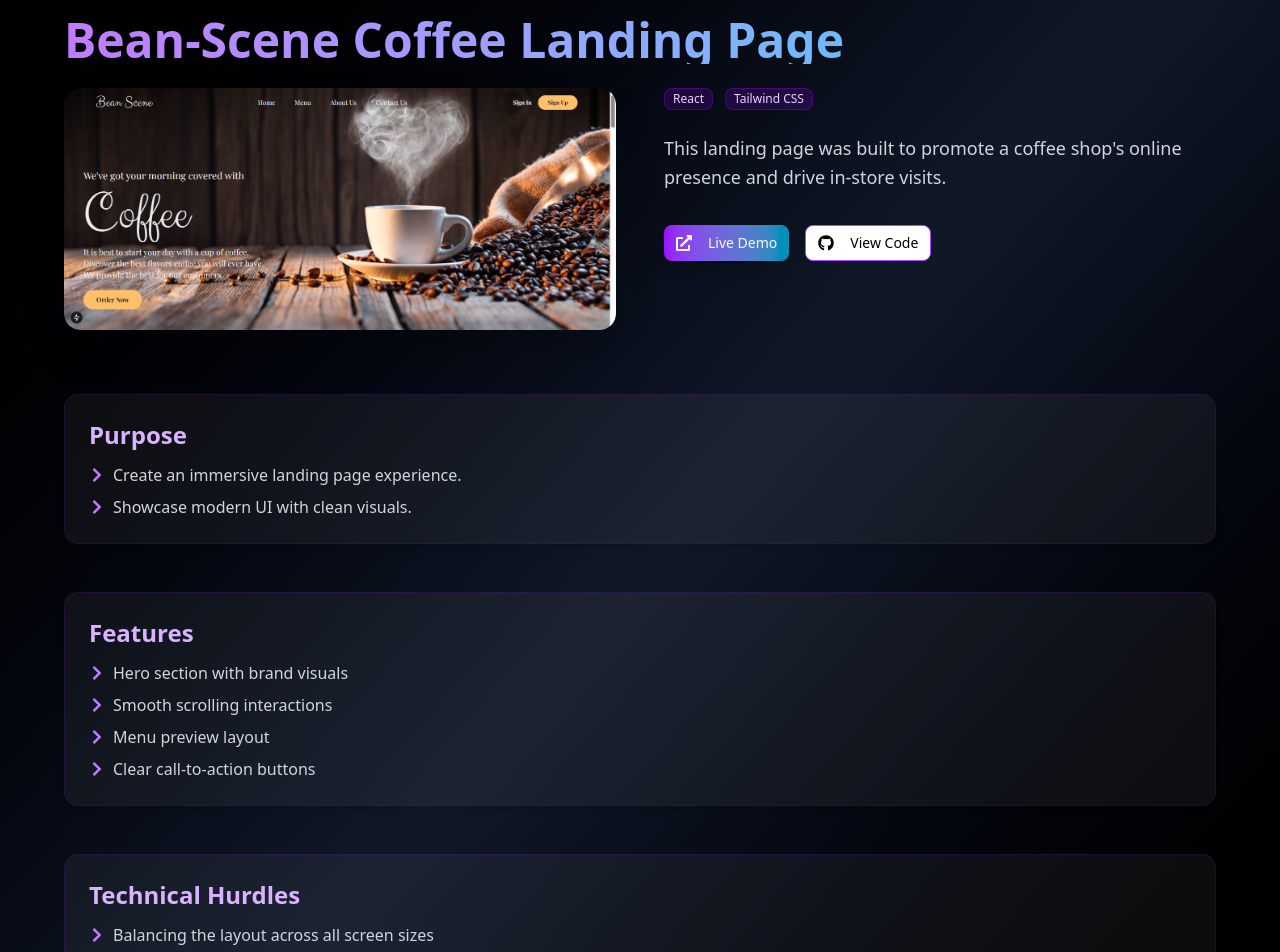
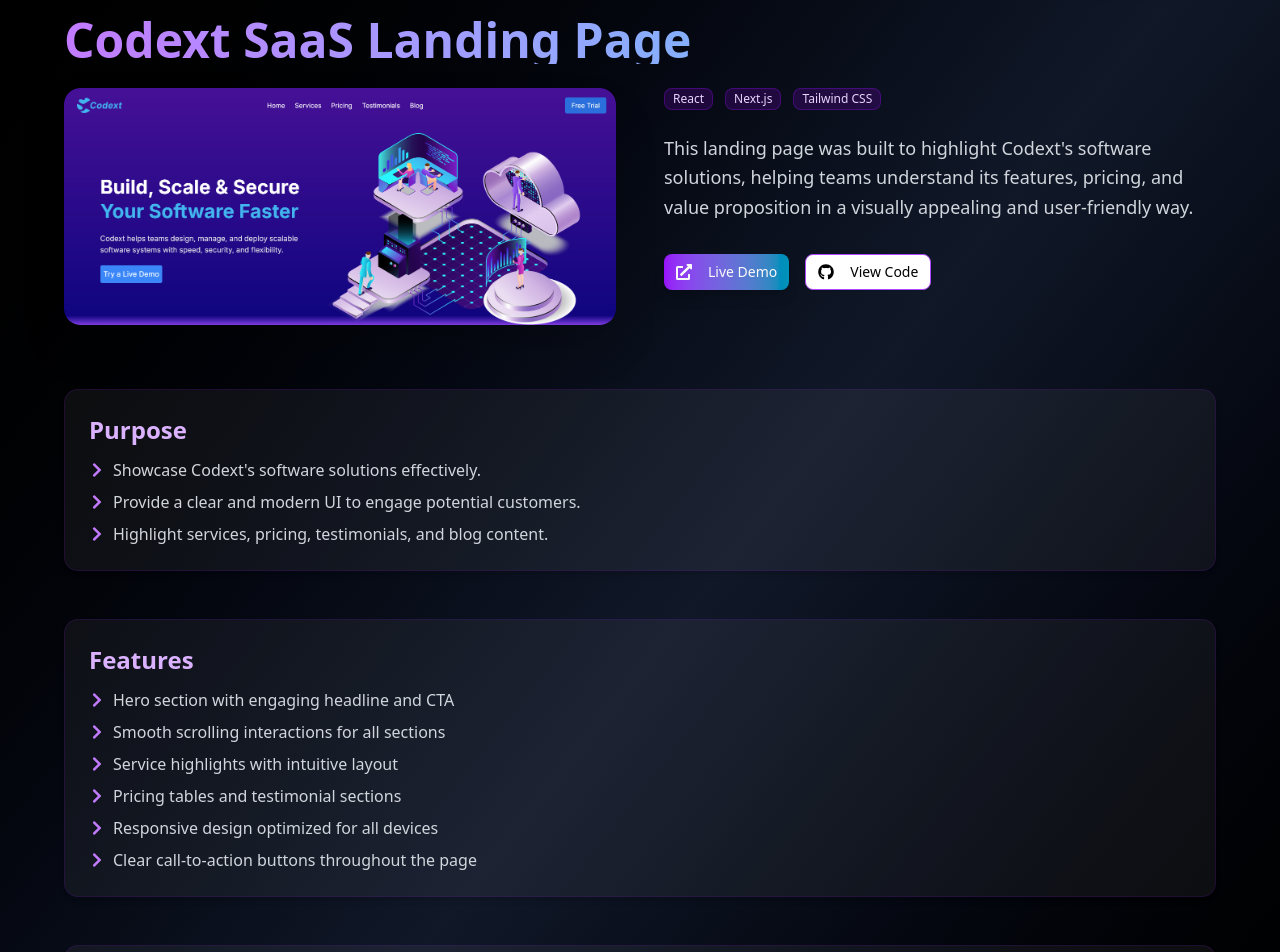
Before and after one commit to Majeedatwahab/My-Portfolio, a Next.js app: page /projects/1 in a window 1280 px wide. Shown: the part 140-1092 px from the top of the page. Built offline with nearby package versions, Linux system fonts and the light colour scheme.

Commit message:
Added a new Project

```diff
--- a/app/components/Projects.jsx
+++ b/app/components/Projects.jsx
@@ -16,15 +16,14 @@
 
         {
             "id": 1,
-            "title": "Bean-Scene Coffee Landing Page",
-            "description": "A sleek and modern coffee shop landing page designed to attract customers with an inviting UI and seamless navigation.",
-            "image": "/assets/cafe-landing-page.png",
+            "title": "Codext SaaS Landing Page",
+            "description": "A modern and responsive SaaS landing page designed to showcase Codext’s software solutions with a professional UI and smooth user experience.",
+            "image": "/assets/saas-landing.png",
             "category": "web",
-            "technologies": ["React", "Tailwind CSS"],
-            "demoUrl": "https://bean-scene-coffee-landing-page.vercel.app/",
-            "githubUrl": "https://github.com/Majeedatwahab/bean-scene-coffee-landing-page",
-            "fullDescription":
-                "Bean-Scene Coffee Landing Page is a visually engaging and fully responsive website that highlights premium coffee blends, features a beautifully designed menu, and encourages customer engagement through intuitive UI elements. Optimized for performance and accessibility, ensuring a delightful user experience."
+            "technologies": ["React", "Tailwind CSS", "Next.js"],
+            "demoUrl": "https://codext-saas-landing-page.vercel.app/",
+            "githubUrl": "https://github.com/Majeedatwahab/codext-saas-landing-page",
+            "fullDescription": "Codext SaaS Landing Page is a fully responsive and visually appealing website built to highlight Codext's software solutions. It features engaging hero sections, service highlights, pricing tables, testimonials, and blog previews. Optimized for performance, accessibility, and SEO, it ensures a seamless user experience across devices while effectively communicating Codext’s value proposition."
         },
 
         {
--- a/app/projects/[id]/page.jsx
+++ b/app/projects/[id]/page.jsx
@@ -10,34 +10,40 @@
 
 const projects = [
     {
-        id: 1,
-        title: "Bean-Scene Coffee Landing Page",
-        description: "A sleek and modern coffee shop landing page designed to attract customers with an inviting UI and seamless navigation.",
-        image: "/assets/cafe-landing-page.png",
-        fullDescription:
-            "This landing page was built to promote a coffee shop's online presence and drive in-store visits.",
-        technologies: ["React", "Tailwind CSS"],
-        demoUrl: "https://bean-scene-coffee-landing-page.vercel.app/",
-        githubUrl: "https://github.com/Majeedatwahab/bean-scene-coffee-landing-page",
-        purpose: [
-            "Create an immersive landing page experience.",
-            "Showcase modern UI with clean visuals.",
+        "id": 1,
+        "title": "Codext SaaS Landing Page",
+        "description": "A sleek and modern SaaS landing page designed to showcase Codext's software solutions with an engaging UI and seamless navigation.",
+        "image": "/assets/saas-landing.png",
+        "fullDescription": "This landing page was built to highlight Codext's software solutions, helping teams understand its features, pricing, and value proposition in a visually appealing and user-friendly way.",
+        "technologies": ["React", "Next.js", "Tailwind CSS"],
+        "demoUrl": "https://codext-saas-landing-page.vercel.app/",
+        "githubUrl": "https://github.com/Majeedatwahab/codext-saas-landing-page",
+        "purpose": [
+            "Showcase Codext's software solutions effectively.",
+            "Provide a clear and modern UI to engage potential customers.",
+            "Highlight services, pricing, testimonials, and blog content."
         ],
-        features: [
-            "Hero section with brand visuals",
-            "Smooth scrolling interactions",
-            "Menu preview layout",
-            "Clear call-to-action buttons",
+        "features": [
+            "Hero section with engaging headline and CTA",
+            "Smooth scrolling interactions for all sections",
+            "Service highlights with intuitive layout",
+            "Pricing tables and testimonial sections",
+            "Responsive design optimized for all devices",
+            "Clear call-to-action buttons throughout the page"
         ],
-        TechnicalHurdles: [
-            "Balancing the layout across all screen sizes",
-            "Maintaining sharp image quality while optimizing load time",
+        "TechnicalHurdles": [
+            "Creating a responsive layout that works seamlessly across devices",
+            "Optimizing performance while using high-quality images and animations",
+            "Ensuring smooth scrolling and section linking in a SPA environment"
         ],
-        LessonsLearned: [
-            "Improved Tailwind component structuring",
-            "Mastered gradient overlays for hero sections",
-        ],
+        "LessonsLearned": [
+            "Improved structuring of React components and Tailwind styling",
+            "Enhanced understanding of responsive design for SaaS applications",
+            "Learned how to integrate smooth scrolling and section linking in Next.js",
+            "Gained experience designing professional SaaS landing pages"
+        ]
     },
+
 
     {
         id: 2,
```
Also changed, not shown: public/assets/saas-landing.png (added).
